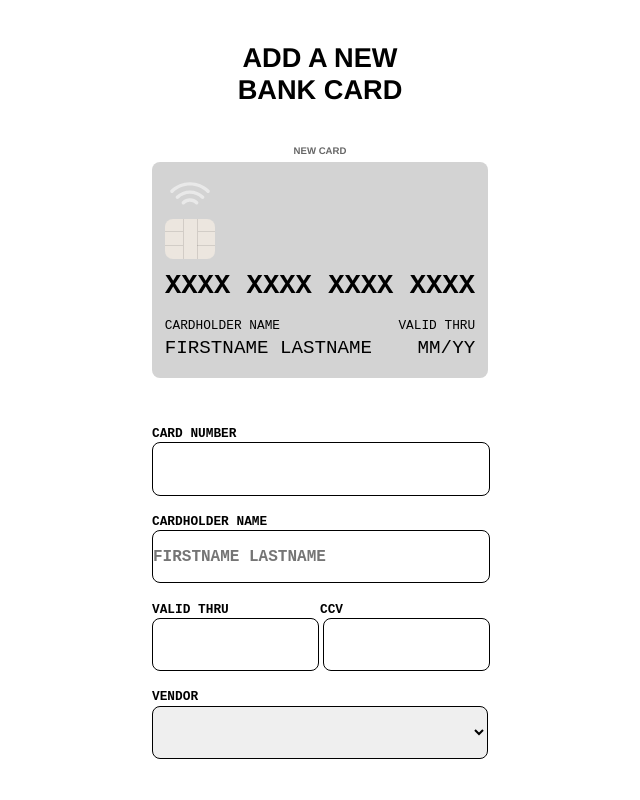
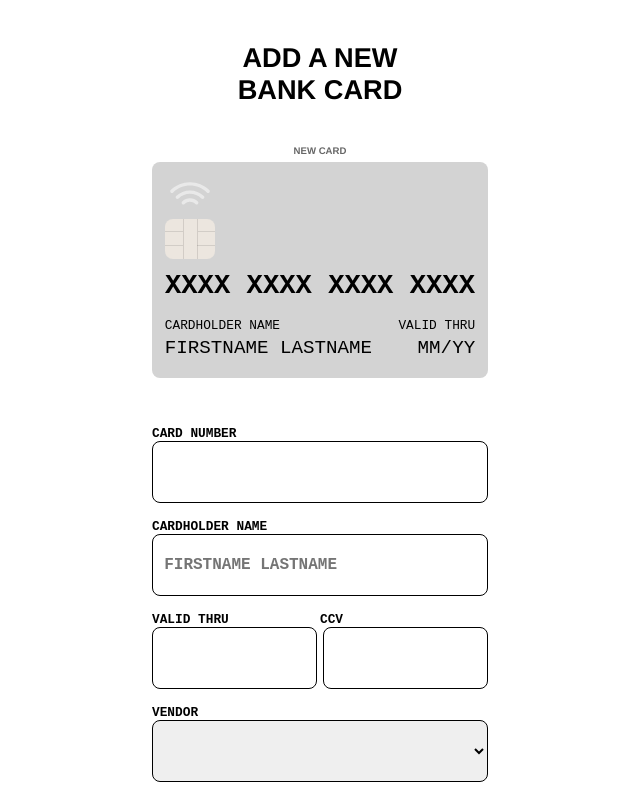
Before and after one commit to cenglander/e-wallet, a Vue app: page /add-card in a window 1280 px wide. Shown: the top 800 px of the page, without its empty margins (320-960 px from the left). Built offline with nearby package versions, Linux system fonts and the light colour scheme.

Commit message:
Problem with button in CardForm solved

```diff
--- a/src/components/CardForm.vue
+++ b/src/components/CardForm.vue
@@ -14,7 +14,7 @@
         v-model="card.name"
         v-on:keyup="displayNameOnCard"
         placeholder="FIRSTNAME LASTNAME"
-        :maxlength="30">
+        :maxlength="20">
 
       <label class="validTitle">VALID THRU</label>
       <input
@@ -102,7 +102,7 @@ export default {
     margin: 2rem auto;
     form {
       display: grid;
-      grid-template-rows: 7% 12% 7% 12% 7% 12% 7% 12%;
+      grid-template-rows: 1fr 2fr 1fr 2fr 1fr 2fr 1fr 2fr;
       grid-template-columns: 50% 50%;
       grid-template-areas:
         "cardNoTitle cardNoTitle"
@@ -112,8 +112,7 @@ export default {
         "validTitle ccvTitle"
         "valid ccv"
         "vendorTitle vendorTitle"
-        "vendor vendor"
-      ;
+        "vendor vendor";
     }
     .cardNoTitle {
       grid-area: cardNoTitle;
@@ -153,20 +152,20 @@ export default {
     }
     form {
       text-align: left;
-      margin-bottom: 0;
+      margin-bottom: 2rem;
     }
     form label {
       font-size: 0.8rem;
       font-weight: 600;
-      margin-top: 1rem;
+      margin: 1rem 0 0 0;
     }
     form input, select {
-      padding: 1.6rem 0;
+      padding: 1rem 0.7rem;
       border-radius: 0.5rem;
       border: solid black 0.08rem;
       font-size: 1rem;
       font-weight: 800;
-      margin-bottom: 0.8rem;
+      box-sizing: border-box;
     }
     form label, input, select, option {
       font-family: 'Courier New', Courier, monospace;
@@ -175,6 +174,7 @@ export default {
     button.add-card-btn {
       background: #000;
       color: white;
+      border: #000;
     }
   }
 </style>
```
